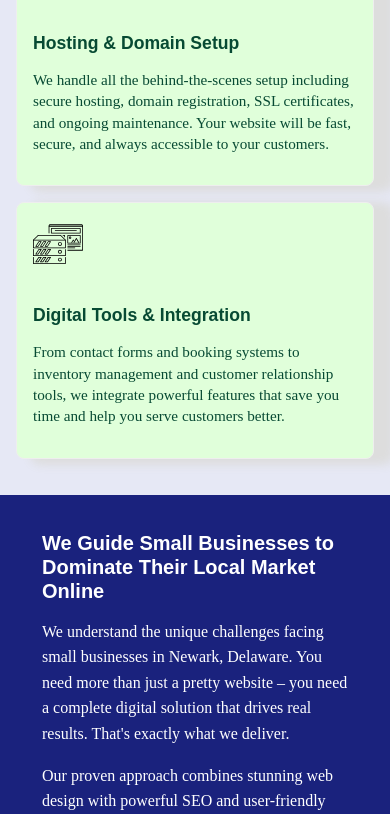
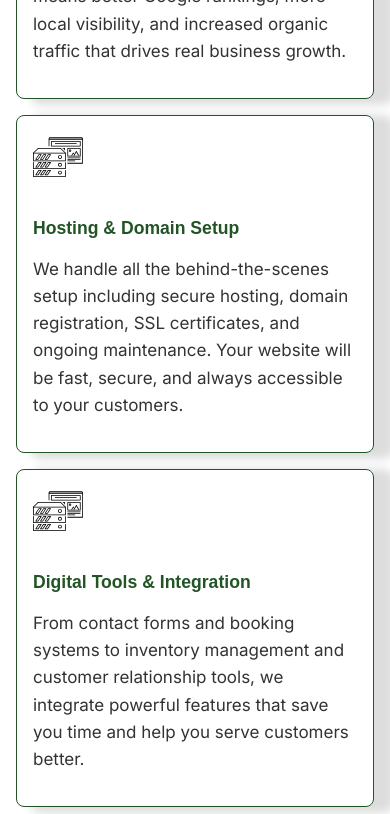
Before and after one commit to Ksoo10/devladigital, a plain HTML site: page index.html in a window 390 px wide. Shown: the part 1186-2000 px from the top of the page. Drawn offline with Linux system fonts and the light colour scheme; a web font is replaced by a local one.

Commit message:
Update styles.css

```diff
--- a/styles.css
+++ b/styles.css
@@ -1,11 +1,12 @@
+@import url("https://fonts.googleapis.com/css2?family=Alexandria:wght@100..900&family=Inter:ital,opsz,wght@0,14..32,100..900;1,14..32,100..900&display=swap");
 /* Global variables */
 :root {
-  --primary-color:#1A227D;
-  --secondary-color:#7D1A22;
-  --accent-color:#1a7d43;
+  --primary-color: #5331de;
+  --secondary-color: #de5331;
+  --accent-color: #31de53;
   --text-color: #333333;
   --white-color: #ffffff;
-  --section-color:#E6E8F5;
+  --section-color: #ffffff;
 }
 
 *,
@@ -20,25 +21,21 @@ body {
   font-size: 16px;
   line-height: 1.6;
   color: #333;
-
   /* Layout */
   margin: 0 auto;
   padding: 0;
   min-height: 100vh;
-
   /* Background */
   background-color: #ffffff;
-
   /* Smooth scrolling */
   scroll-behavior: smooth;
-
   /* Better text rendering */
   -webkit-font-smoothing: antialiased;
   -moz-osx-font-smoothing: grayscale;
   text-rendering: optimizeLegibility;
-
   /* Responsive design */
   overflow-x: hidden;
+  font-family: "Inter", sans-serif;
 }
 
 .primary-color {
@@ -57,7 +54,7 @@ body {
 
 /* Instead of writing each one separately */
 :is(h1, h2, h3, h4, h5, h6) {
-  font-family: "Poppins", sans-serif;
+  font-family: "Alexandria", sans-serif;
   line-height: 1.2;
 }
 
@@ -216,12 +213,10 @@ p.ctn-sub-paragraph {
 }
 
 .card-item {
-  background-color: #e0ffda;
-  border: 1px solid #eee;
+  border: 1px solid #225426;
   border-radius: 8px;
   padding: 1rem;
   transition: transform 0.3s;
-  max-width: 300px;
   box-shadow: 17px 3px 10px 3px #dddddd;
 }
 
@@ -237,15 +232,13 @@ p.ctn-sub-paragraph {
 }
 .card-header {
   font-size: 1rem;
-  font-weight: 600;
+  font-weight: 900;
   margin-bottom: 0.5rem;
-  color: #074a33;
+  color: #225426;
 }
 
 .card-text {
-  font-size: 0.75rem;
-  line-height: 1.4;
-  color: #074a33;
+  font-size: 0.9rem;
 }
 
 .detail-container {
@@ -446,11 +439,11 @@ details[name="exclusive"][open] ~ details[name="exclusive"] {
     display: block;
   }
 
-.responsive-img {
-  width: 350px;
-  height: auto;
-  margin: 0 auto;
-}
+  .responsive-img {
+    width: 350px;
+    height: auto;
+    margin: 0 auto;
+  }
 
   h1.hero-title {
     font-size: 24px;
@@ -460,15 +453,17 @@ details[name="exclusive"][open] ~ details[name="exclusive"] {
 
   h3.wrapper-header {
     font-size: 20px;
-    margin: 0 auto;
+    margin-top: 1rem;
+    padding-bottom: 1rem;
+    font-weight: 900;
   }
   h3.section-header {
-    font-size: 18px;
+    font-size: 26px;
     margin: 0 auto;
-    line-height: 1.4;
-    padding: 0 10px;
+    padding: 0 8px;
+    color: #5331de;
+    font-weight: 900;
   }
-
   .section-3-wrapper {
     margin: 1rem;
     text-align: center;
@@ -478,7 +473,7 @@ details[name="exclusive"][open] ~ details[name="exclusive"] {
   }
 
   .card-text {
-    font-size: 0.95rem;
+    font-size: 17px;
   }
   .card-item {
     max-width: 100%;
@@ -520,5 +515,19 @@ details[name="exclusive"][open] ~ details[name="exclusive"] {
 
   .wrapper {
     padding: 0 1rem;
+    background: white;
+    /* margin: 1rem; */
+    border: 1px solid black;
+    color: black;
+    margin-top: 1rem;
+    margin-bottom: 1rem;
+  }
+
+  h3.wrapper-header {
+    font-size: 22px;
+    padding-top: 1rem;
+    padding-bottom: 1rem;
+    font-weight: 900;
+    color: #5331de;
   }
 }
```
